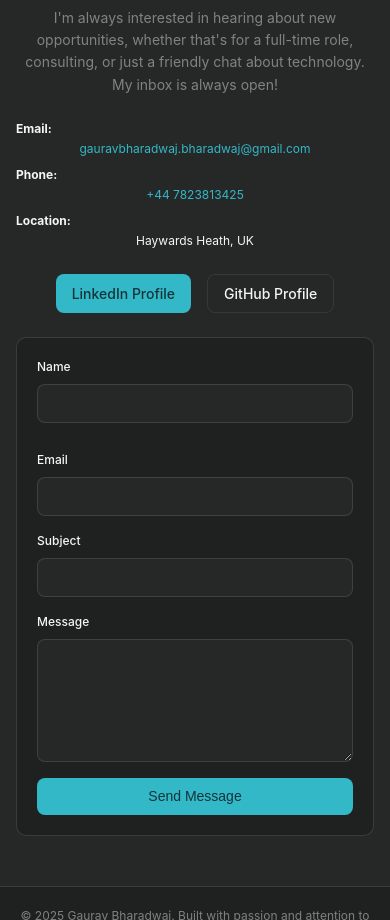
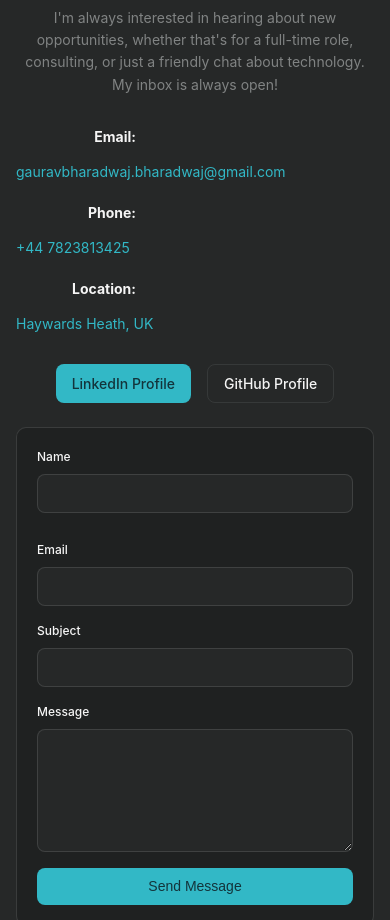
Before and after one commit to gaurav-wl/portfolio, a plain HTML site: page index.html in a window 390 px wide. Shown: the part 5580-6500 px from the top of the page. Drawn offline with Linux system fonts and the light colour scheme; a web font is replaced by a local one.

Commit message:
contact aligned

```diff
--- a/style.css
+++ b/style.css
@@ -1401,24 +1401,73 @@ section {
 }
 
 .contact-info {
-  margin-bottom: var(--space-24);
+  display: table;
+  margin: 0 auto var(--space-24) auto; /* center table block */
 }
 
 .contact-item {
-  margin-bottom: var(--space-8);
-  font-size: var(--font-size-sm);
+  display: table-row;
+}
+
+.contact-item strong,
+.contact-item a,
+.contact-item span {
+  display: table-cell;
+  font-size: var(--font-size-md);
+  padding: 6px 16px 6px 0;
+  white-space: nowrap;
+  text-align: left;
+  vertical-align: middle;
 }
 
 .contact-item strong {
+  font-weight: bold;
   color: var(--portfolio-text-primary);
+  min-width: 120px;  /* Ensures all labels same width */
+  width: 120px;
+  text-align: right;
+  padding-right: 20px;
+}
+.contact-item a, .contact-item span {
+  color: var(--portfolio-accent);
+}
+
+@media (max-width: 520px) {
+  .contact-info {
+    display: block;
+  }
+  .contact-item {
+    display: flex;
+    flex-direction: column;
+    align-items: flex-start;
+    margin-bottom: 8px;
+  }
+  .contact-item strong {
+    text-align: left;
+    padding-right: 0;
+    min-width: 0;
+    width: auto;
+    margin-bottom: 2px;
+  }
+}
+
+.contact-item strong {
+  width: 120px;          /* <--- This is the key! They all get the same width */
+  min-width: 120px;
   display: inline-block;
-  width: 80px;
+  text-align: right;
+  font-weight: bold;
+  color: var(--portfolio-text-primary);
+  margin-right: 10px;
+}
+
+.contact-item a,
+.contact-item span {
+  color: var(--portfolio-accent);
   text-align: left;
-}
-
-.contact-item a {
-  color: var(--portfolio-accent);
-}
+  word-break: break-word;
+}
+
 
 .contact-links {
   display: flex;
```
